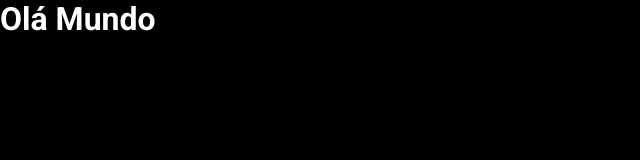
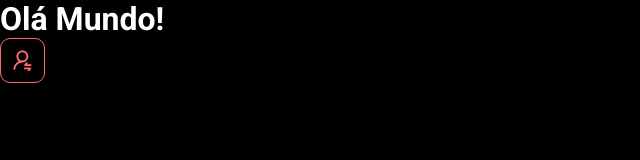
Before and after one commit to NeloSversuti/dsmeta, a React (Vite) app in the folder frontend/: page / in a window 1280 px wide. Shown: the top 160 px of the page, without its empty margins (0-640 px from the left). Built offline with nearby package versions, Linux system fonts and the light colour scheme.

Commit message:
First componet

```diff
--- a/frontend/src/App.tsx
+++ b/frontend/src/App.tsx
@@ -1,6 +1,11 @@
+import NotificationButton from "./componets/NotificationButton"
+
 function App() {
   return(
-    <h1>Olá Mundo</h1>
+    <>
+      <h1>Olá Mundo!</h1>
+      <NotificationButton/>
+    </>
   )
 }
 
--- /dev/null
+++ b/frontend/src/componets/NotificationButton/index.tsx
@@ -0,0 +1,15 @@
+import icon from '../../assets/img/notification-icon.svg'
+
+import './styles.css'
+
+function NotificationButton() {
+    return (
+
+        <div className="dsmeta-red-btn">
+            <img src={icon} alt="Notificar" />
+                                                    </div>
+
+    )
+  }
+
+  export default NotificationButton
--- /dev/null
+++ b/frontend/src/componets/NotificationButton/styles.css
@@ -0,0 +1,15 @@
+.dsmeta-red-btn {
+    height: 45px;
+    width: 45px;
+    background: black;
+    border-radius: 10px;
+    border: 1px solid #FF6B72;
+    display: flex;
+    align-items: center;
+    justify-content: center;
+    cursor: pointer;
+}
+
+.dsmeta-red-btn img {
+    width: 19px;
+}
```
Also changed, not shown: frontend/src/assets/img/logo.svg (added), frontend/src/assets/img/notification-icon.svg (added).
